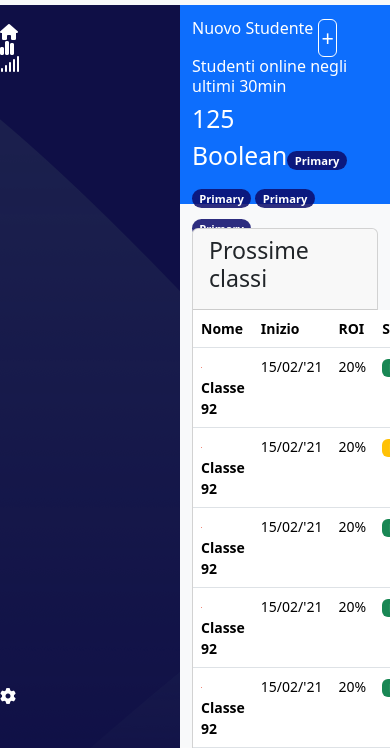
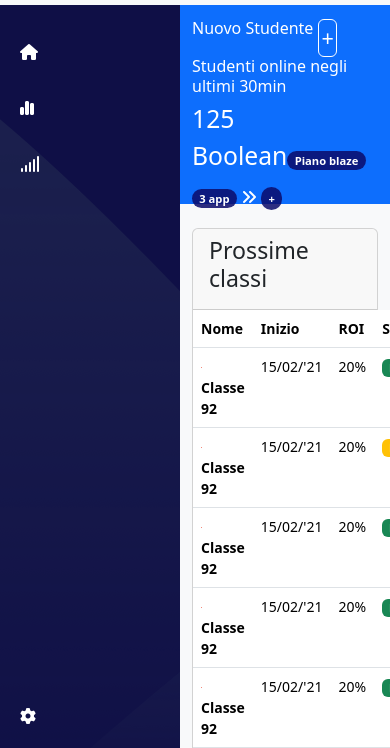
Before and after one commit to Franz2610/html-css-bootstrap-dashboard, a plain HTML site: page index.html in a window 390 px wide. Shown: the part 96-844 px from the top of the page. Drawn offline with nearby package versions, Linux system fonts and the light colour scheme.

Commit message:
responsive

```diff
--- a/css/style.css
+++ b/css/style.css
@@ -87,7 +87,18 @@ main{
 #sidebar h6{
     padding-left: 3px;
 }
+.badge-plus{
+    display: none;
+}
 
+@media screen and (max-width: 1200px){
+    .badge-boolean{
+        display: none;
+    }
+    .badge-plus{
+        display: inline;
+    }
+}
  @media screen and (max-width: 768px) {
 
     .aside-container{
@@ -99,8 +110,18 @@ main{
     #sidebar h6{
         display: none;
     }
-    .offcanvas-body {
+    #sidebar i{
+        padding: 20px;
+    }
+    .offcanvas{
         width: 100%;
     }
+    .badge-boolean{
+        display: none;
+    }
+    .badge-plus{
+        display: inline;
+    }
+
 
 }
--- a/index.html
+++ b/index.html
@@ -73,13 +73,16 @@
                         <div class="d-flex">
                             <h2>Boolean</h2>
                             <div>
-                                <span class="badge rounded-pill">Primary</span>
+                                <span class="badge rounded-pill">Piano blaze</span>
                             </div>
                         </div>
-                        <div class="">
-                            <span class="badge rounded-pill">Primary</span>
-                            <span class="badge rounded-pill">Primary</span>
-                            <span class="badge rounded-pill">Primary</span>
+                        <div class="flex-nowrap">
+                            <span class="badge rounded-pill">3 app</span>
+                            <i class="fa-solid fa-angles-right"></i>
+                            <span class="badge rounded-pill badge-plus">+</span>
+                            <span class="badge rounded-pill badge-boolean">Boolean mobile app</span>
+                            <span class="badge rounded-pill badge-boolean">Boolean web app</span>
+                            <span class="badge rounded-pill badge-boolean">Boolean blog app</span>
                         </div>
                     </section>
                     <section class="studenti-aside">
@@ -90,7 +93,7 @@
                         <h6>Nuovo Studente</h6>
                         <div class="btn-student">
                             <button class="btn btn-primary fs-4" type="button" data-bs-toggle="offcanvas" data-bs-target="#offcanvasRight" aria-controls="offcanvasRight">+</button>
-                            <div class="offcanvas offcanvas-end" tabindex="-1" id="offcanvasRight" aria-labelledby="offcanvasRightLabel">
+                            <div class="offcanvas offcanvas-end w-75 " tabindex="-1" id="offcanvasRight" aria-labelledby="offcanvasRightLabel">
                                 <div class="offcanvas-header">
                                     <h5 id="offcanvasRightLabel">Offcanvas right</h5>
                                     <button type="button" class="btn-close text-reset" data-bs-dismiss="offcanvas" aria-label="Close"></button>
```
